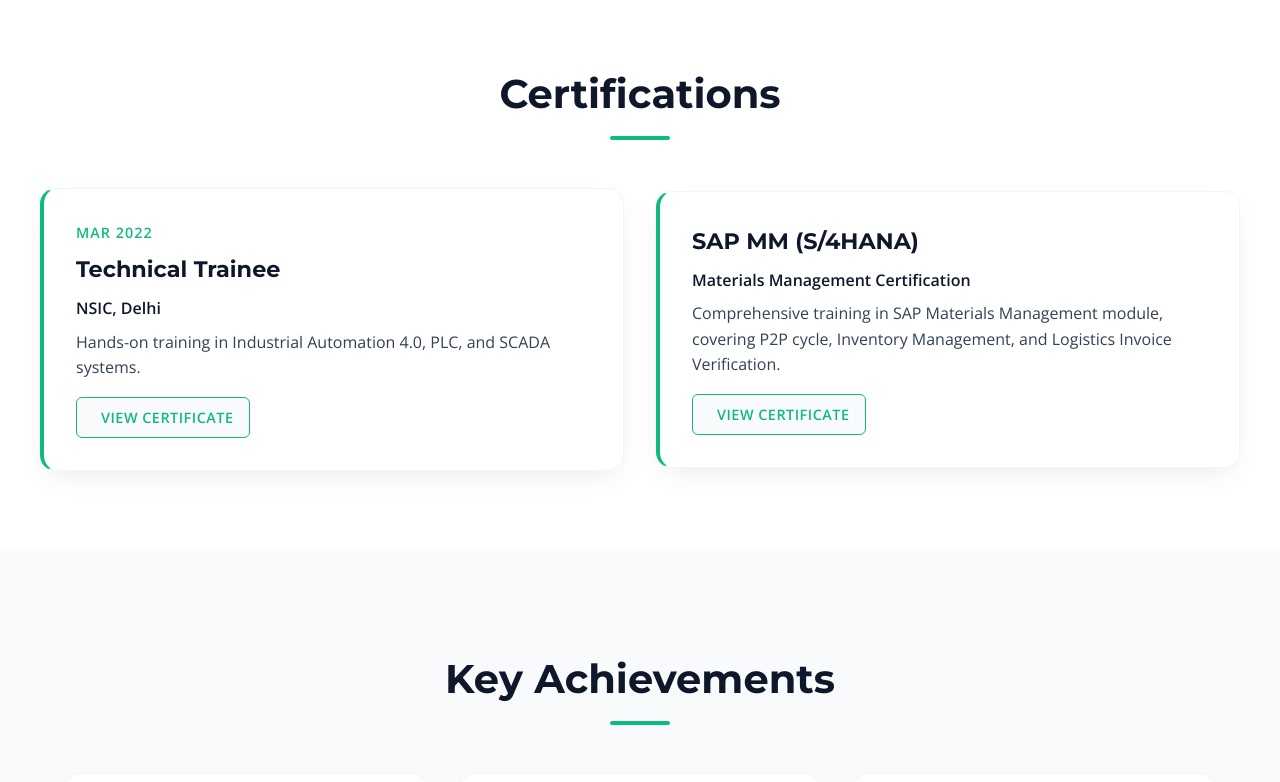
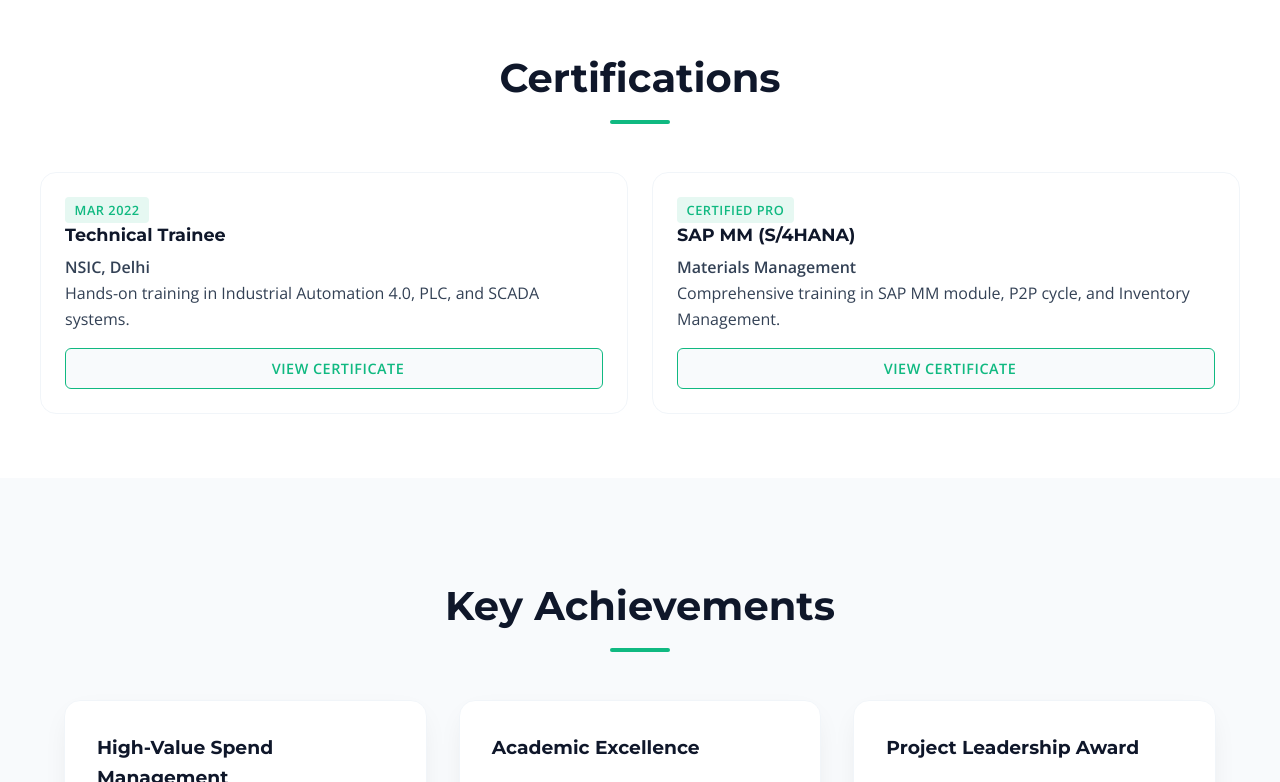
Before and after one commit to isanjiiv/Mausam, a plain HTML site: page index.html in a window 1280 px wide. Shown: the part 2992-3774 px from the top of the page. Drawn offline with nearby package versions, Linux system fonts and the light colour scheme.

Commit message:
Update index.html

```diff
--- a/index.html
+++ b/index.html
@@ -14,6 +14,49 @@
   <link rel="stylesheet" href="https://cdnjs.cloudflare.com/ajax/libs/font-awesome/6.5.0/css/all.min.css">
 
   <style>
+  /* --- CERTIFICATIONS GRID (Add to CSS) --- */
+.cert-grid {
+  display: grid;
+  grid-template-columns: repeat(auto-fit, minmax(260px, 1fr)); /* Automatically fits cards */
+  gap: 1.5rem;
+  margin-top: 2rem;
+}
+
+.cert-card {
+  background: var(--card-bg);
+  border: 1px solid var(--card-border); /* Neutral, subtle border */
+  border-radius: 16px; /* Rounded corners */
+  padding: 1.5rem;
+  transition: transform 0.3s ease, box-shadow 0.3s ease;
+  height: 100%; /* Forces all cards to be same height */
+  display: flex;
+  flex-direction: column;
+  justify-content: space-between;
+  align-items: flex-start;
+}
+
+.cert-card:hover {
+  transform: translateY(-5px);
+  box-shadow: var(--shadow);
+}
+
+.cert-date {
+  font-size: 0.8rem;
+  font-weight: 700;
+  color: var(--accent);
+  letter-spacing: 0.5px;
+  text-transform: uppercase;
+  margin-bottom: 0.5rem;
+  background: rgba(16, 185, 129, 0.1);
+  padding: 0.25rem 0.6rem;
+  border-radius: 4px;
+}
+
+.cert-card h3 {
+  font-size: 1.1rem;
+  margin-bottom: 0.5rem;
+  line-height: 1.4;
+}
     /* --- CSS VARIABLES (THEMING) --- */
     :root {
       /* Light Mode Defaults */
@@ -1107,43 +1150,37 @@
 </div>
 </div>
 </section>
-<section id="certifications" class="container" style="padding:5rem 0;">
+<section id="certifications" class="container" style="padding:4rem 0;">
   <div class="section-title reveal"><h2>Certifications</h2></div>
 
-  <div class="skills-wrapper" style="justify-content: center; display: grid; gap: 2rem;">
-
-    <div class="card reveal" style="display:flex; flex-direction:row; align-items:center; gap:2rem; max-width:900px; width:100%; margin:auto; border-left: 4px solid var(--accent);">
-      <div style="flex: 1;">
-        <span style="color:var(--accent); font-weight:700; font-size:0.9rem; letter-spacing:1px; display:block; margin-bottom:0.5rem;">MAR 2022</span>
-        <h3 style="font-size:1.4rem; margin-bottom:0.5rem;">Technical Trainee</h3>
-        <p style="font-weight:700; color:var(--text-heading); margin-bottom:0.5rem;">NSIC, Delhi</p>
-        <p style="color:var(--text-main);">Hands-on training in Industrial Automation 4.0, PLC, and SCADA systems.</p>
-
-        <a href="https://drive.google.com/file/d/1mjbjIEFyVbrx5CHvS7ku4E1X4HHjnLu5/view" target="_blank" class="btn-view-cert">
-            <i class="fa-solid fa-file-certificate"></i> View Certificate
-        </a>
+  <div class="cert-grid reveal">
+
+    <div class="cert-card">
+      <div>
+        <span class="cert-date">Mar 2022</span>
+        <h3>Technical Trainee</h3>
+        <p><strong>NSIC, Delhi</strong><br>Hands-on training in Industrial Automation 4.0, PLC, and SCADA systems.</p>
       </div>
-      <div style="flex-shrink:0;">
-
+
+      <a href="https://drive.google.com/file/d/1mjbjIEFyVbrx5CHvS7ku4E1X4HHjnLu5/view" target="_blank" class="btn-view-cert" style="width:100%; justify-content:center;">
+          <i class="fa-solid fa-file-certificate"></i> View Certificate
+      </a>
+    </div>
+
+    <div class="cert-card">
+      <div>
+        <span class="cert-date">Certified Pro</span>
+        <h3>SAP MM (S/4HANA)</h3>
+        <p><strong>Materials Management</strong><br>Comprehensive training in SAP MM module, P2P cycle, and Inventory Management.</p>
       </div>
+
+      <a href="https://drive.google.com/file/d/17rUgLLJbVRPvgk41Z-pbUVt1kpdvFBAw/view" target="_blank" class="btn-view-cert" style="width:100%; justify-content:center;">
+          <i class="fa-solid fa-file-certificate"></i> View Certificate
+      </a>
     </div>
 
-    <div class="card reveal" style="display:flex; flex-direction:row; align-items:center; gap:2rem; max-width:900px; width:100%; margin:auto; border-left: 4px solid var(--accent);">
-        <div style="flex: 1;">
-          <h3 style="font-size:1.4rem; margin-bottom:0.5rem;">SAP MM (S/4HANA)</h3>
-          <p style="font-weight:700; color:var(--text-heading); margin-bottom:0.5rem;">Materials Management Certification</p>
-          <p style="color:var(--text-main);">Comprehensive training in SAP Materials Management module, covering P2P cycle, Inventory Management, and Logistics Invoice Verification.</p>
-
-          <a href="https://drive.google.com/file/d/17rUgLLJbVRPvgk41Z-pbUVt1kpdvFBAw/view" target="_blank" class="btn-view-cert">
-              <i class="fa-solid fa-file-certificate"></i> View Certificate
-          </a>
-        </div>
-
-
-        </div>
-      </div>
-
   </div>
+</section>
 
   <style>
   /* --- MOBILE COMPACT MODE (Add to bottom of CSS) --- */
```
